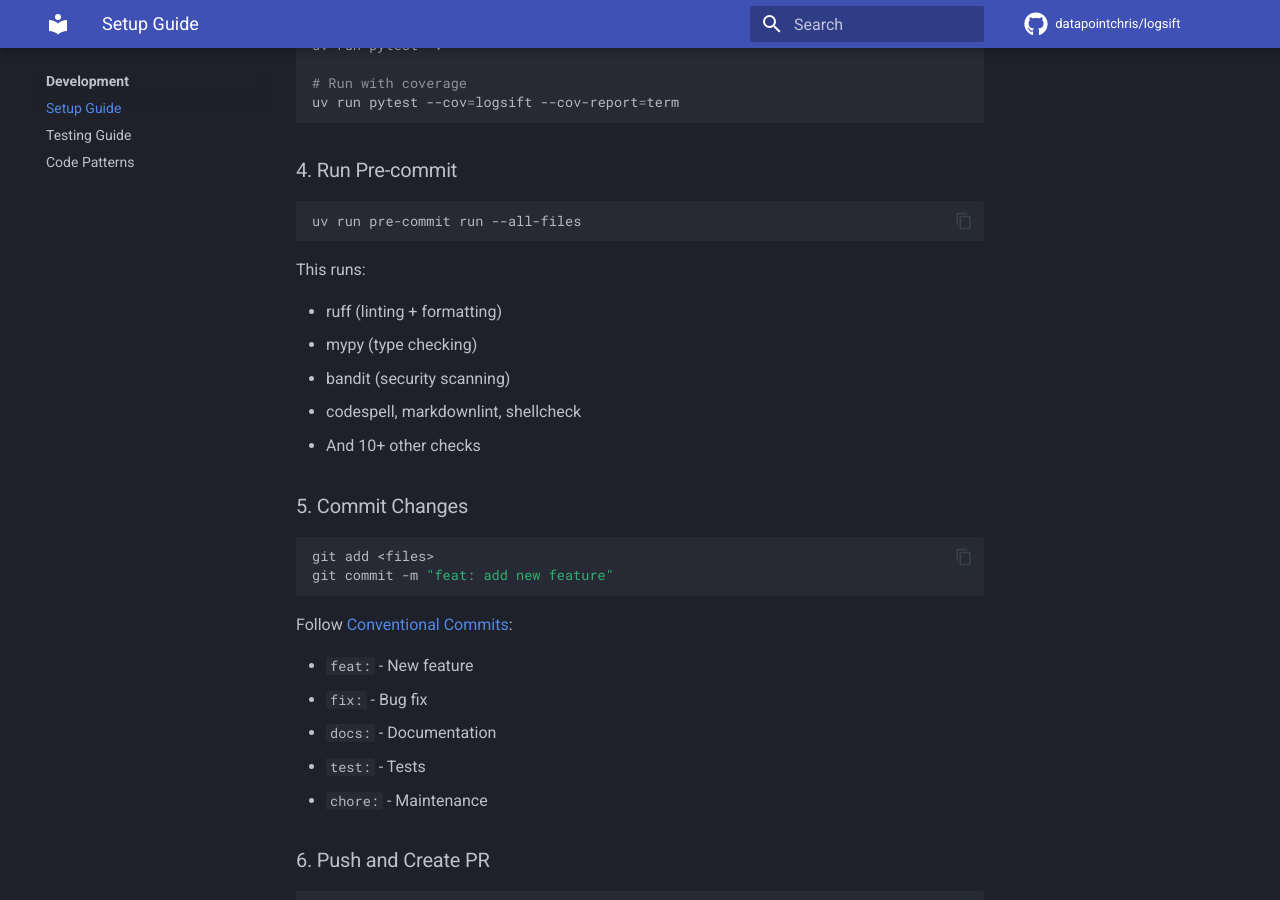
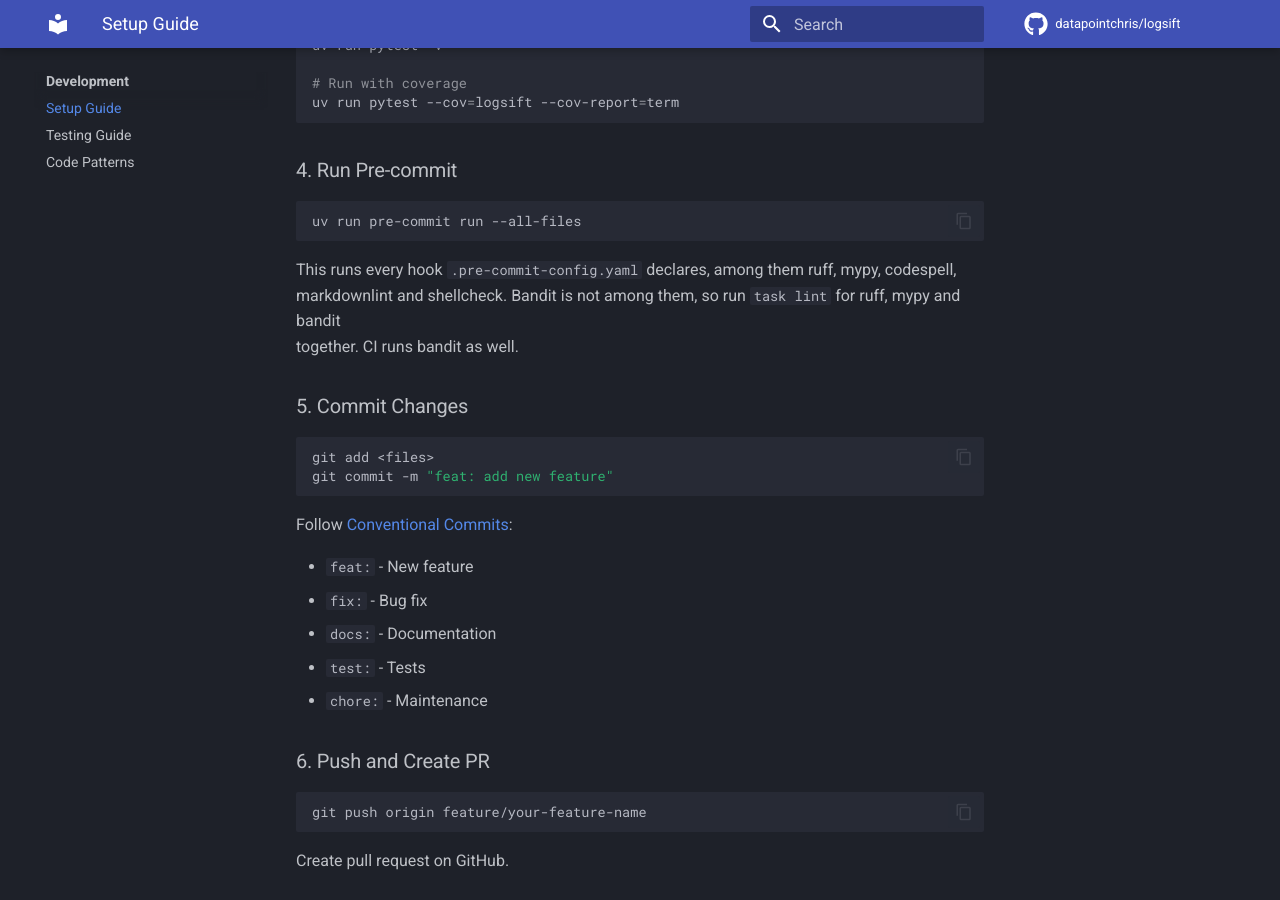
Before and after one commit to datapointchris/logsift, an MkDocs documentation site: the page built from docs/development/setup.md, in a window 1280 px wide and 900 px high, scrolled down 1454 px. Built offline with MkDocs 1.6.1 and Material for MkDocs 9.7.7, drawn with Linux system fonts in a browser that asks for light colours; comment, search, counter and statistics services are not loaded; the version menu is left out; some of the changed text lies outside the part shown.

Commit message:
docs: replace the coverage figure and hook count with the commands that print them
The testing guide said coverage was 85% with 245 tests, where the suite
measures lower and pyproject's fail_under floor is 50. The setup guide
counted 15 hooks and listed bandit among them, where the config declares
more and bandit runs only in task lint and CI. Each now names the command
or file that holds the current value, and says bandit is not a hook.

Agent-Name: claude-code-unattended
Agent-Session: b32776bb-b5a3-43ec-bee5-7f92e029b795
Agent-Run: 01a1c45c-0859-7cc2-a63f-41e3cdbcfbe9
Worklog: 2922.1

````diff
--- a/docs/development/setup.md
+++ b/docs/development/setup.md
@@ -69,13 +69,9 @@ uv run pytest --cov=logsift --cov-report=term
 uv run pre-commit run --all-files
 ```
 
-This runs:
-
-- ruff (linting + formatting)
-- mypy (type checking)
-- bandit (security scanning)
-- codespell, markdownlint, shellcheck
-- And 10+ other checks
+This runs every hook `.pre-commit-config.yaml` declares, among them ruff, mypy, codespell,
+markdownlint and shellcheck. Bandit is not among them, so run `task lint` for ruff, mypy and bandit
+together. CI runs bandit as well.
 
 ### 5. Commit Changes
 
@@ -170,7 +166,8 @@ uv run bandit -c pyproject.toml -r .
 
 ## Pre-commit Hooks
 
-All hooks (15 total):
+`.pre-commit-config.yaml` declares the hooks, and `uv run pre-commit run --all-files` lists each one
+as it runs:
 
 ```bash
 # Run all hooks
````
Also changed, not shown: docs/development/testing.md (+2 -3 lines).
